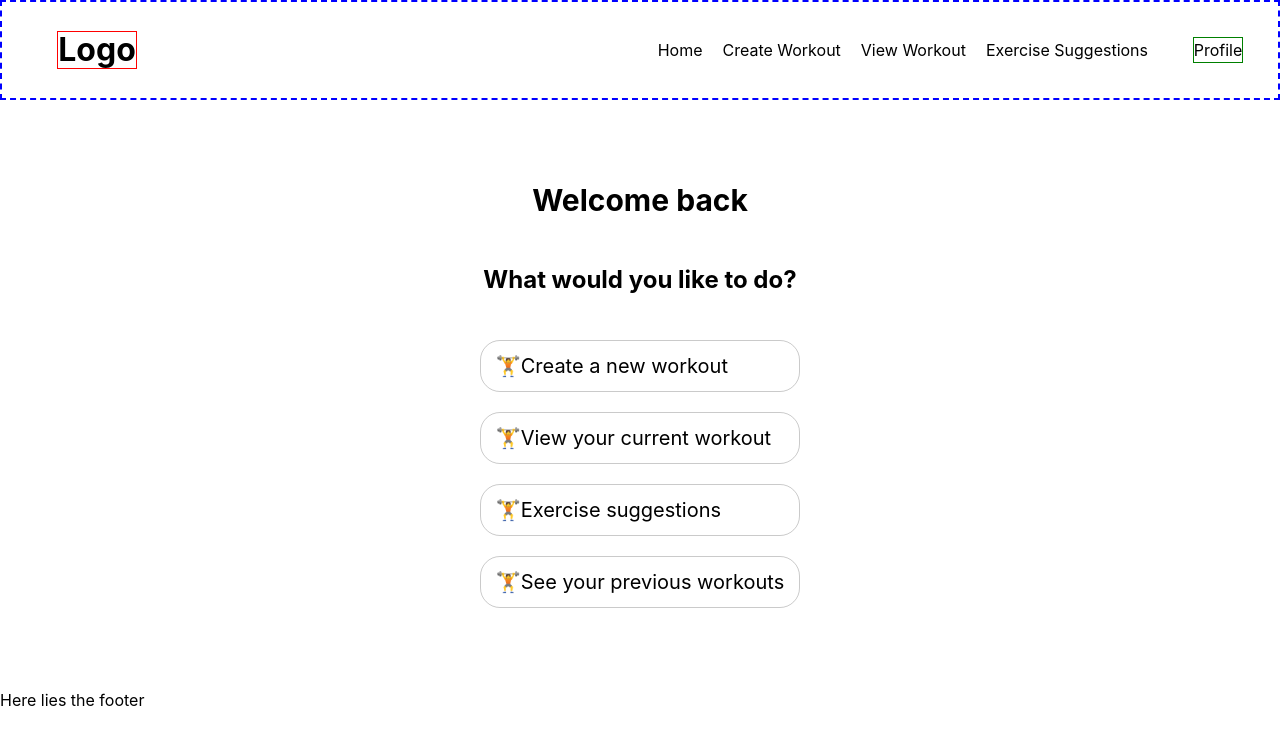
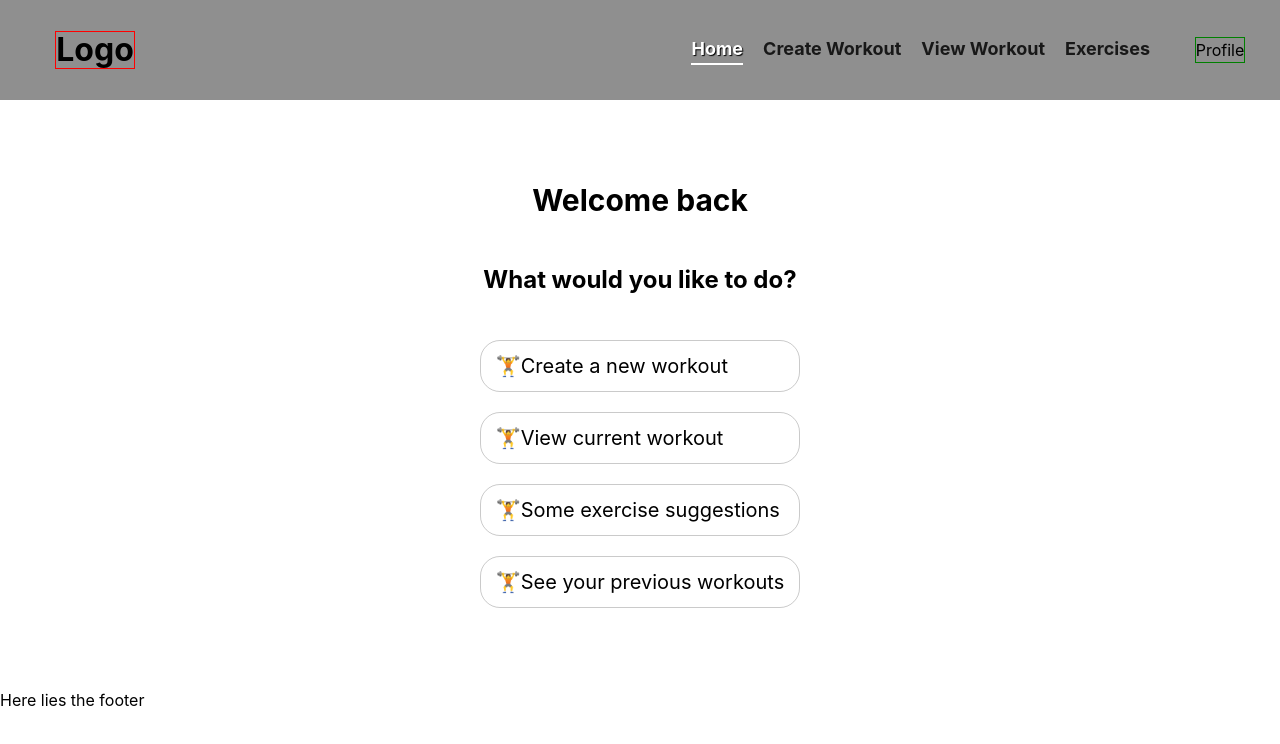
Before and after one commit to Satokii/gymtyme, a React (Vite) app: page / in a window 1280 px wide. Shown: the top 744 px of the page. Built offline with nearby package versions, Linux system fonts and the light colour scheme; no server answers.

Commit message:
styling added to header nav to highlight the selected link

```diff
--- a/src/App.jsx
+++ b/src/App.jsx
@@ -1,6 +1,8 @@
 import Header from './components/header'
 import Home from './components/home'
-import ExerciseSuggestions from './components/exercise-suggestions'
+import CreateWorkout from './components/create-workout'
+import ViewWorkout from './components/view-workout'
+import Exercises from './components/exercises'
 import './App.css'
 import { useEffect, useState } from 'react'
 import { Route, Routes } from 'react-router-dom'
@@ -34,8 +36,19 @@ function App() {
           >
           </Route>
           <Route
-            path='/exercise-suggestions'
-            element={<ExerciseSuggestions exercises={exercises} />}
+            path='/create-workout'
+            element={<CreateWorkout />}
+          >
+          </Route>
+          <Route
+            path='/view-workout'
+            element={<ViewWorkout />}
+          >
+
+          </Route>
+          <Route
+            path='/exercises'
+            element={<Exercises exercises={exercises} />}
           >
           </Route>
         </Routes>
--- /dev/null
+++ b/src/components/create-workout/index.jsx
@@ -0,0 +1,10 @@
+function CreateWorkout() {
+
+    return (
+        <section>
+            <h2>Create a new Workout</h2>
+        </section>
+    )
+}
+
+export default CreateWorkout
--- a/src/components/exercise-suggestions/index.jsx
+++ b/src/components/exercises/index.jsx
@@ -1,6 +1,6 @@
-import '../../styles/exercise-suggestions.css'
+import '../../styles/exercises.css'
 
-function ExerciseSuggestions({ exercises }) {
+function Exercises({ exercises }) {
 
     return (
         <main className="main">
@@ -25,4 +25,4 @@ function ExerciseSuggestions({ exercises }) {
     )
 }
 
-export default ExerciseSuggestions
+export default Exercises
--- a/src/components/header/index.jsx
+++ b/src/components/header/index.jsx
@@ -1,20 +1,40 @@
-import { useNavigate } from 'react-router-dom'
 import '../../styles/header.css'
+import { NavLink } from 'react-router-dom'
 
 function Header() {
 
-    const navigate = useNavigate()
+    const toggleClassName = ({ isActive }) => (isActive ? "active_link" : "inactive-link");
 
     return (
         <header className="header grid">
             <h1 className='header-logo'>Logo</h1>
             <nav className='header-nav grid'>
-                <ul className='header-nav-list grid'>
-                    <li onClick={() => navigate('/')}>Home</li>
-                    <li>Create Workout</li>
-                    <li>View Workout</li>
-                    <li onClick={() => navigate('/exercise-suggestions')}>Exercise Suggestions</li>
-                </ul>
+                <div className='header-nav-list grid'>
+                    <NavLink
+                        className={toggleClassName}
+                        to="/"
+                    >
+                        Home
+                    </NavLink>
+                    <NavLink
+                        className={toggleClassName}
+                        to="/create-workout"
+                    >
+                        Create Workout
+                    </NavLink>
+                    <NavLink
+                        className={toggleClassName}
+                        to="/view-workout"
+                        >
+                        View Workout
+                    </NavLink>
+                    <NavLink
+                        className={toggleClassName}
+                        to="/exercises"
+                        >
+                        Exercises
+                    </NavLink>
+                </div>
             </nav>
             <div className='header-profile'>Profile</div>
         </header>
--- a/src/components/home/index.jsx
+++ b/src/components/home/index.jsx
@@ -1,15 +1,18 @@
+import { useNavigate } from 'react-router-dom'
 import '../../styles/home.css'
 
 function Home() {
+
+    const navigate = useNavigate()
 
     return (
         <section className="home grid">
             <h2 className='home-header'>Welcome back</h2>
             <h3 className='home-what-to-do-header'>What would you like to do?</h3>
             <ul className='home-options-list grid'>
-                <li>Create a new workout</li>
-                <li>View your current workout</li>
-                <li>Exercise suggestions</li>
+                <li onClick={() => navigate('/create-workout')}>Create a new workout</li>
+                <li onClick={() => navigate('/view-workout')}>View current workout</li>
+                <li onClick={() => navigate('/exercises')}>Some exercise suggestions</li>
                 <li>See your previous workouts</li>
             </ul>
         </section>
--- /dev/null
+++ b/src/components/view-workout/index.jsx
@@ -0,0 +1,10 @@
+function ViewWorkout() {
+
+    return (
+        <section>
+            <h2>View your current workout</h2>
+        </section>
+    )
+}
+
+export default ViewWorkout
--- a/src/styles/header.css
+++ b/src/styles/header.css
@@ -3,7 +3,7 @@
     gap: 30px;
     padding: 10px 20px;
     align-items: center;
-    border: dashed 2px blue;
+    background-color: rgb(143, 143, 143);
 }
 
 .header-logo {
@@ -18,9 +18,33 @@
 .header-nav-list {
   grid-template-columns: repeat(4, auto);
   gap: 20px;
+  font-size: 18px;
+  font-weight: bold;
 }
 
 .header-profile {
     border: solid 1px green;
     place-self: center;
 }
+
+/* NAV LINKS */
+.inactive-link {
+    cursor: pointer;
+    text-decoration: none;
+    color: #181818;
+    border-bottom: 3px solid transparent;
+  }
+
+  .inactive-link:hover {
+    transform: translateY(-1px);
+    text-shadow: 1px 1px 1px white, 0 0 3px white;
+  }
+
+
+  .active_link {
+    cursor: default;
+    color: white;
+    text-shadow: 1px 1px 1px black;
+    border-bottom: 2px solid white;
+    transition: border-bottom .5s ease-in-out;
+  }
```
Also changed, not shown: src/styles/exercises.css (renamed from src/styles/exercise-suggestions.css).
